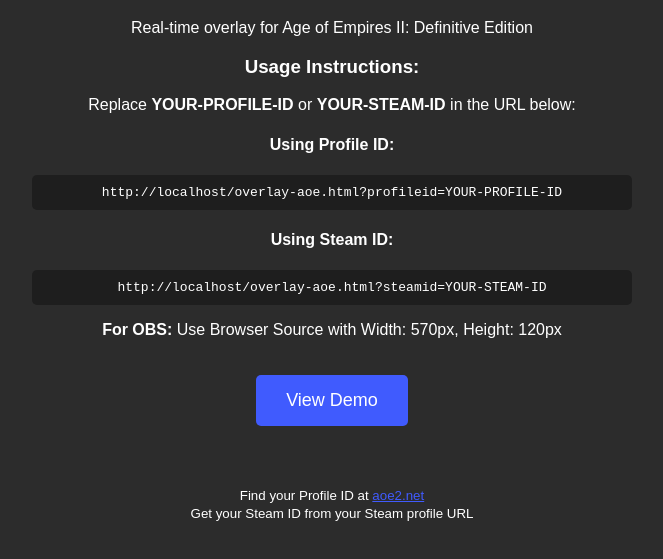
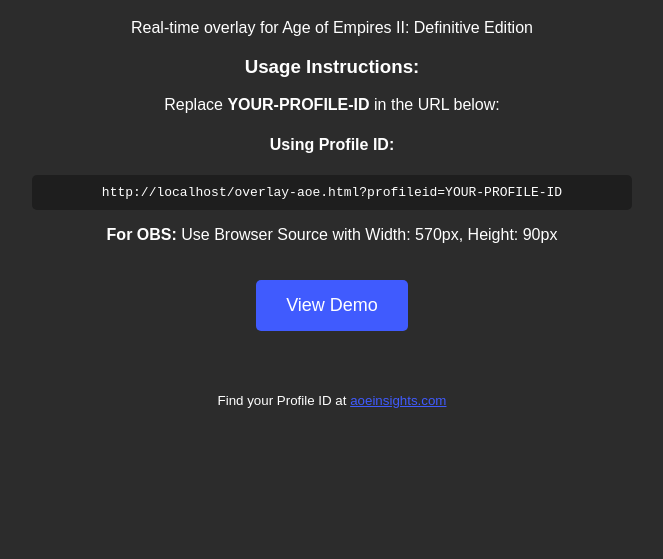
Before and after one commit to franciscoescobar/aoe2-overlay, a plain HTML site: page index.html in a window 1280 px wide. Shown: the part 111-670 px from the top of the page, without its empty margins (308-971 px from the left). Drawn offline with Linux system fonts and the light colour scheme.

Commit message:
Updated index and Readme

```diff
--- a/index.html
+++ b/index.html
@@ -46,22 +46,18 @@
         <p>Real-time overlay for Age of Empires II: Definitive Edition</p>
 
         <h3>Usage Instructions:</h3>
-        <p>Replace <strong>YOUR-PROFILE-ID</strong> or <strong>YOUR-STEAM-ID</strong> in the URL below:</p>
+        <p>Replace <strong>YOUR-PROFILE-ID</strong> in the URL below:</p>
 
         <h4>Using Profile ID:</h4>
         <code id="profileUrl">overlay-aoe.html?profileid=YOUR-PROFILE-ID</code>
 
-        <h4>Using Steam ID:</h4>
-        <code id="steamUrl">overlay-aoe.html?steamid=YOUR-STEAM-ID</code>
+        <p><strong>For OBS:</strong> Use Browser Source with Width: 570px, Height: 90px</p>
 
-        <p><strong>For OBS:</strong> Use Browser Source with Width: 570px, Height: 120px</p>
-
-        <a href="overlay-aoe.html?profileid=945834" class="overlay-link">View Demo</a>
+        <a href="overlay-aoe.html?profileid=2223786" class="overlay-link">View Demo</a>
 
         <p style="margin-top: 40px;">
             <small>
-                Find your Profile ID at <a href="https://aoe2.net" target="_blank" style="color: #405bfe;">aoe2.net</a><br>
-                Get your Steam ID from your Steam profile URL
+                Find your Profile ID at <a href="https://www.aoeinsights.com/" target="_blank" style="color: #405bfe;">aoeinsights.com</a>
             </small>
         </p>
     </div>
@@ -70,7 +66,6 @@
         // Update URLs with current domain
         const currentDomain = window.location.origin + window.location.pathname.replace('index.html', '');
         document.getElementById('profileUrl').textContent = currentDomain + 'overlay-aoe.html?profileid=YOUR-PROFILE-ID';
-        document.getElementById('steamUrl').textContent = currentDomain + 'overlay-aoe.html?steamid=YOUR-STEAM-ID';
     </script>
 </body>
 </html>
```
Also changed, not shown: 1 other file.
